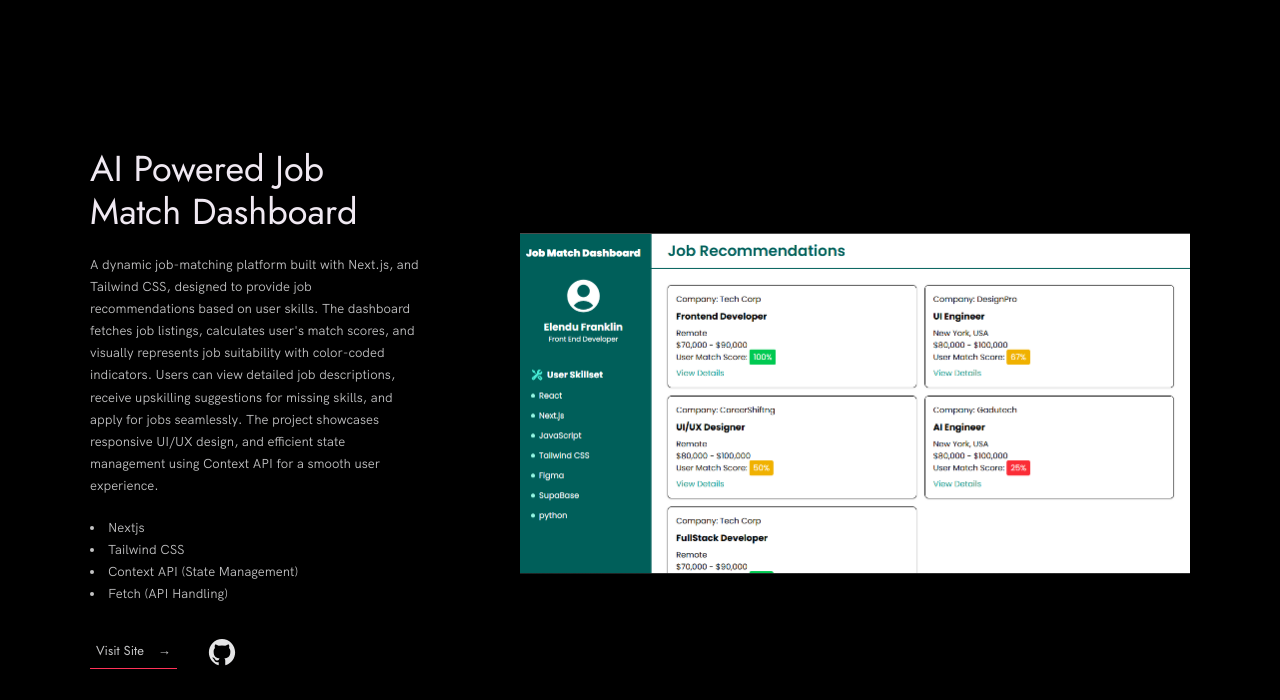
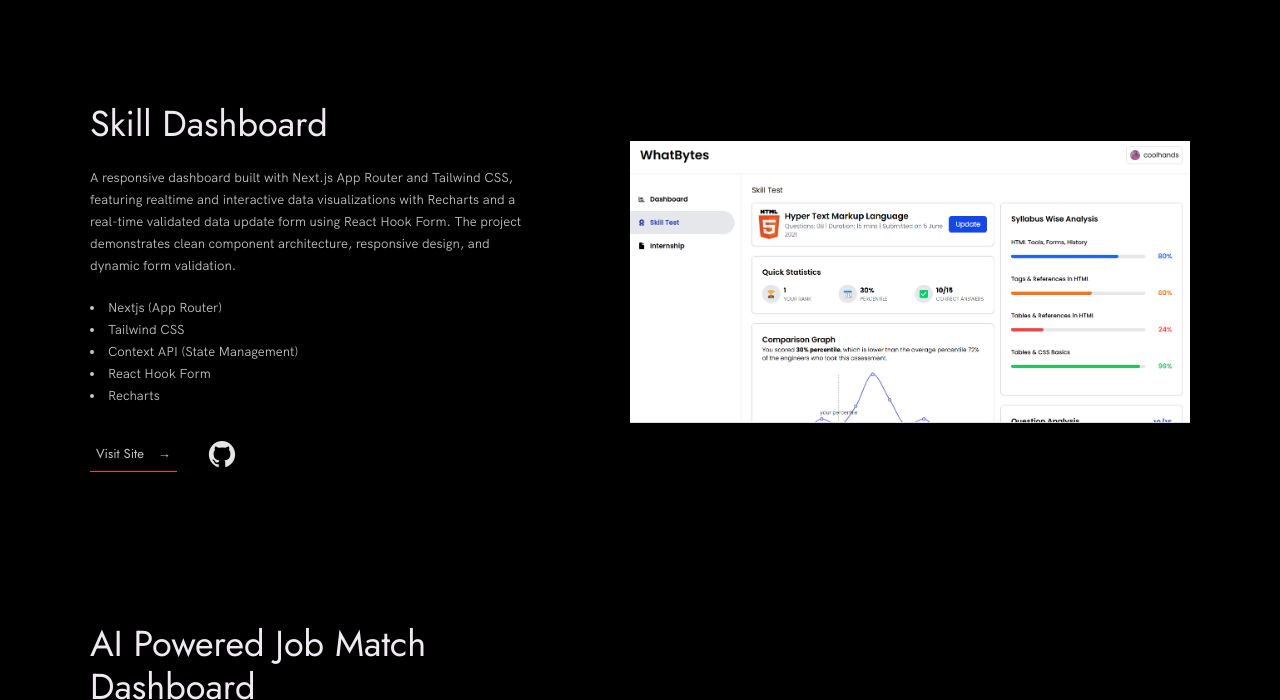
Before and after one commit to Coolhands-frank/Portfolio2, a website built with Vite: page index.html in a window 1280 px wide. Shown: the part 1529-2229 px from the top of the page. Built offline with nearby package versions, Linux system fonts and the light colour scheme.

Commit message:
added project

```diff
--- a/index.css
+++ b/index.css
@@ -468,7 +468,7 @@ body:not(.user-is-tabbing) a:focus {
 }
 
 .work__text {
-    flex: 0 0 30%;
+    flex: 0 0 40%;
     font-size: 13px;
 }
 
@@ -555,7 +555,7 @@ body:not(.user-is-tabbing) a:focus {
 
 @media(min-width: 901px) {
     .about__text {
-        flex: 0 0 35%;
+        flex: 0 0 45%;
     }
 
     .about__photo-container {
--- a/index.html
+++ b/index.html
@@ -90,6 +90,37 @@
             </div>
             <div class="work__image-box">
               <img src="./images/Hero.png" class="work__image" alt="Project 1" />
+            </div>
+          </div>
+
+          <div class="work__box">
+            <div class="work__text">
+              <h3>Skill Dashboard</h3>
+              <p>
+                A responsive dashboard built with Next.js App Router and Tailwind CSS, featuring realtime and
+                interactive data visualizations with Recharts and a real-time validated data update form using React Hook Form.
+                The project demonstrates clean component architecture, responsive design, and dynamic form validation.
+              </p>
+              <ul class="work__list">
+                <li>Nextjs (App Router)</li>
+                <li>Tailwind CSS</li>
+                <li>Context API (State Management)</li>
+                <li>React Hook Form
+                <li>Recharts</li>
+                </li>
+              </ul>
+
+              <div class="work__links">
+                <a href="https://whatbytes-skill-test.onrender.com" class="link__text" title="View project" target="_blank">
+                  Visit Site <span>&rarr;</span>
+                </a>
+                <a href="https://github.com/Coolhands-frank/user-performance-dashboard" title="View Source Code" target="_blank">
+                  <img src="./images/github.svg" class="work__code" title="View Source Code" alt="GitHub">
+                </a>
+              </div>
+            </div>
+            <div class="work__image-box">
+              <img src="./images/skill-dashboard.png" class="work__image" alt="Project 2" />
             </div>
           </div>
 
```
Also changed, not shown: images/skill-dashboard.png (added).
